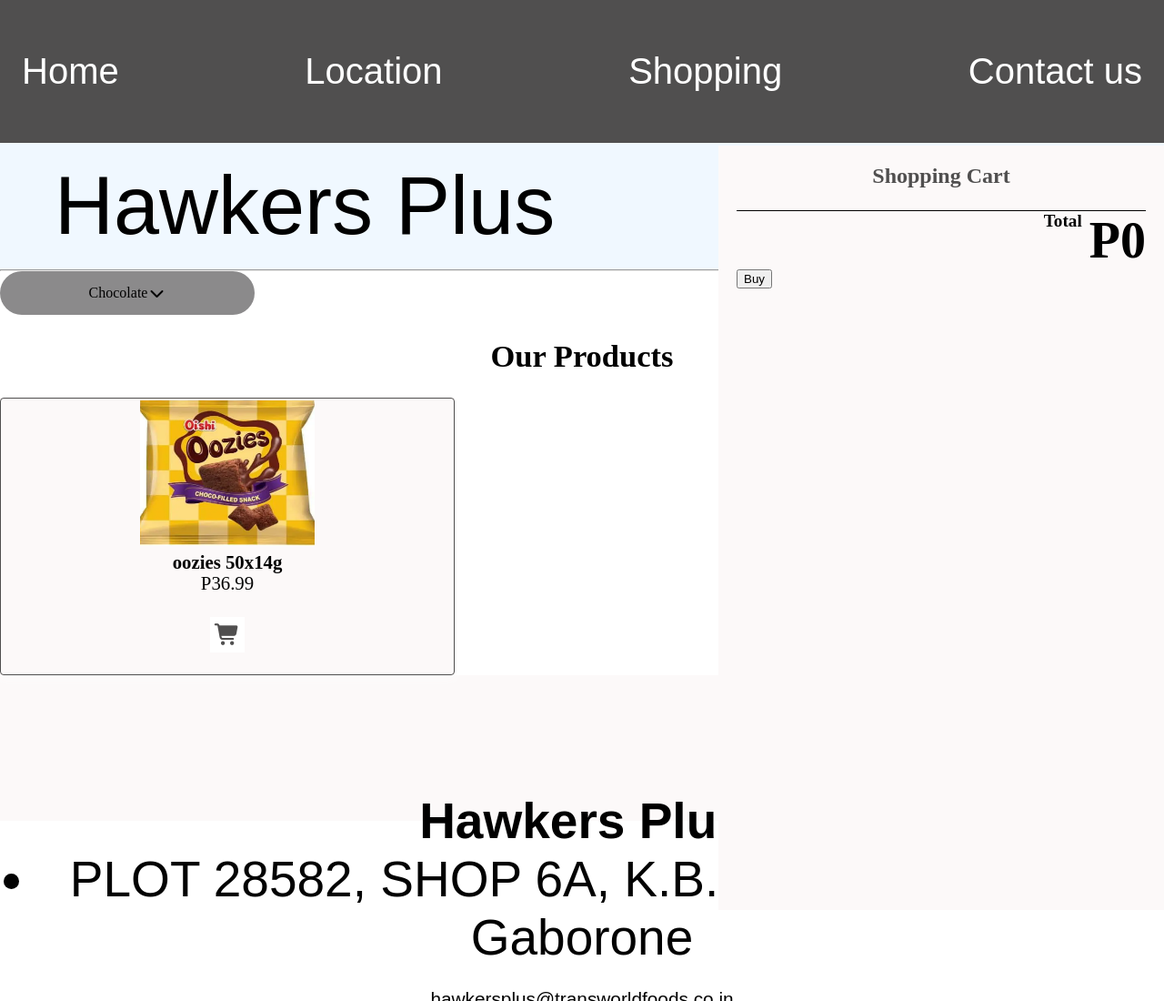
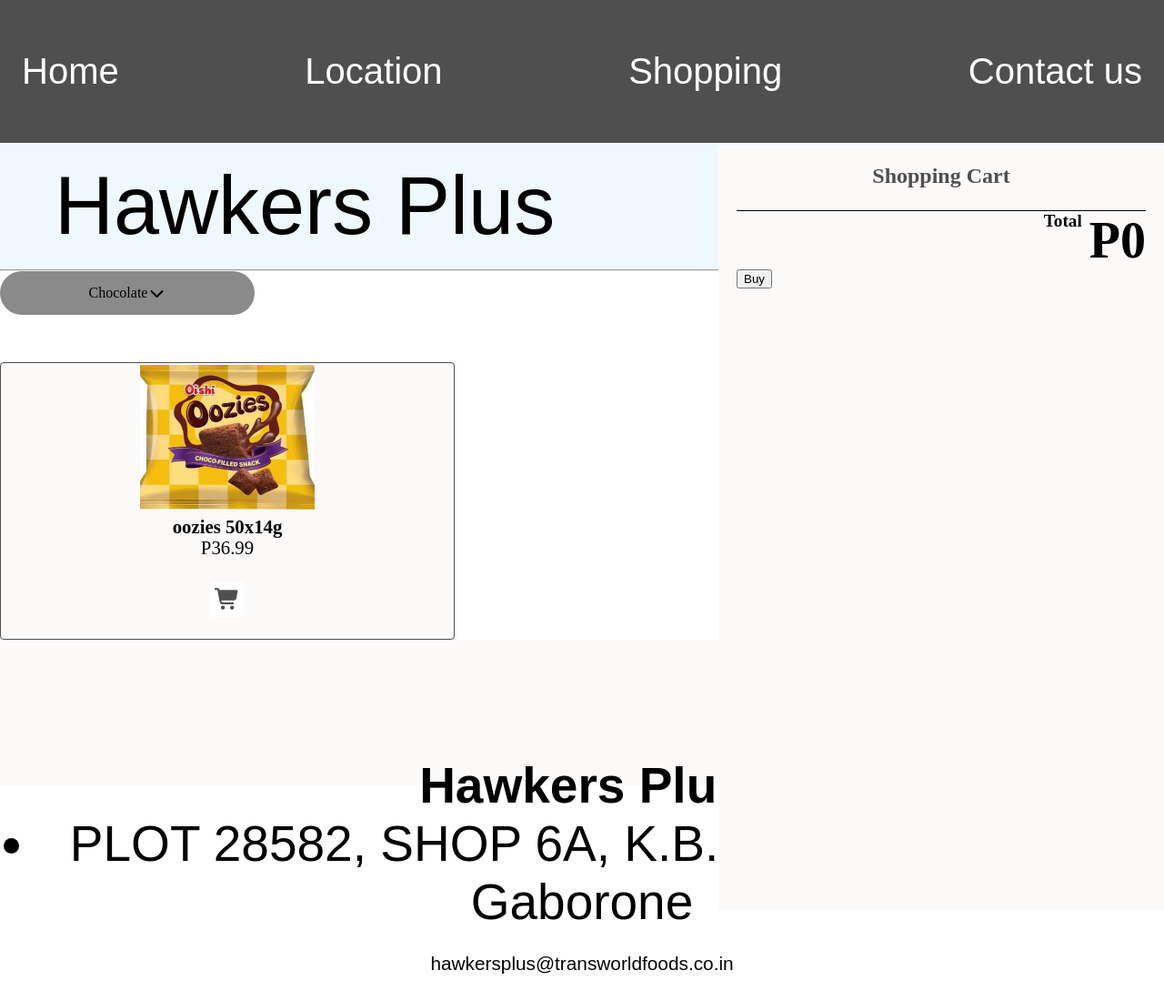
Before and after one commit to noorainshams16/ecommerce, a website: page chocolate.html in a window 1280 px wide. Shown: the top 1100 px of the page at 91% size. Drawn offline with nearby package versions, Linux system fonts and the light colour scheme.

Commit message:
Update chocolate.html

```diff
--- a/chocolate.html
+++ b/chocolate.html
@@ -51,7 +51,6 @@
                </div>
                <script src="script.js"></script>
                <br/>
-               <h1 class="heading"><span>Our Products</span></h1>
                <br/>
                <div class="box-container">
                     <div class="box">
```
